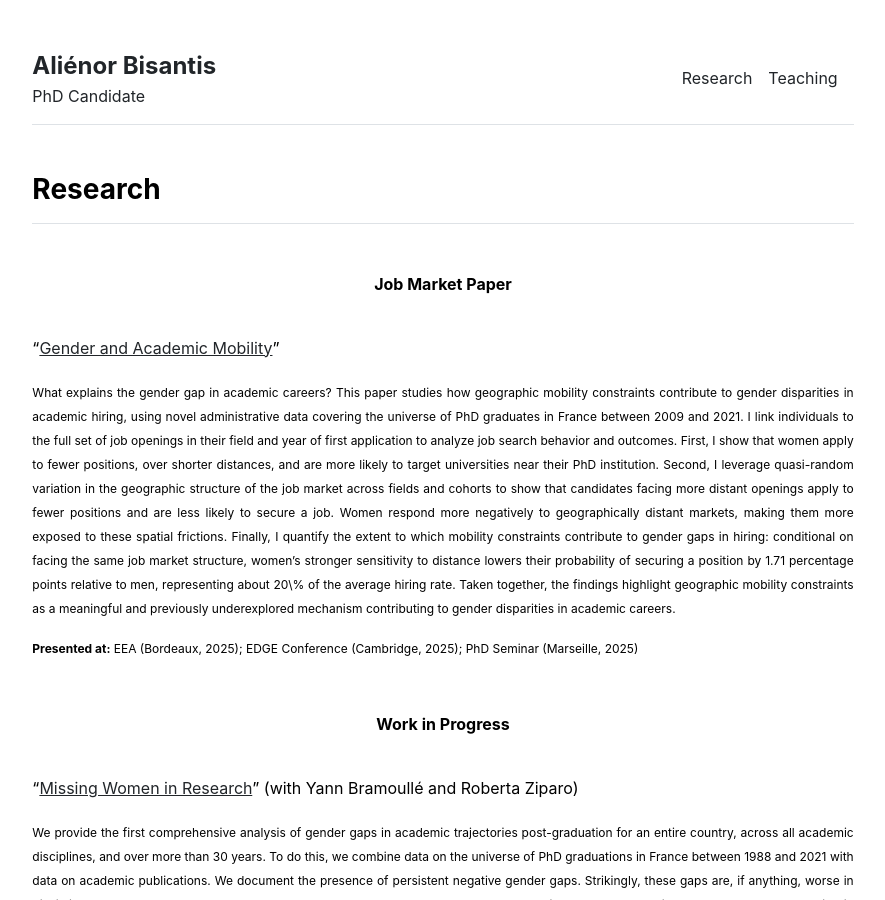
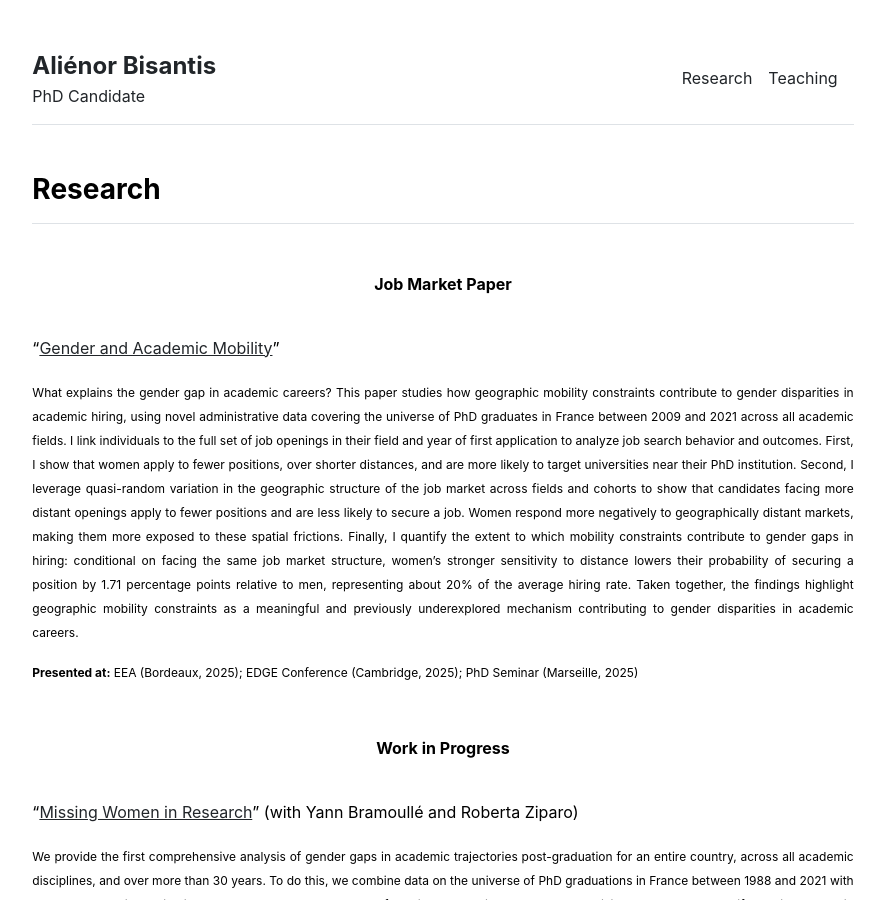
Before and after one commit to alienorbisantis/alienorbisantis.github.io, a Jekyll site: the page built from Research/Research.md, in a window 1280 px wide and 900 px high. Shown: the whole window, without its empty margins (197-1082 px from the left). Built offline with Jekyll 4.4.1, drawn with Linux system fonts in a browser that asks for light colours.

Commit message:
Update Research.md

```diff
--- a/Research/Research.md
+++ b/Research/Research.md
@@ -13,7 +13,8 @@ title: "Research"
 "[Gender and Academic Mobility]({{ site.github.url }}/assets//pdf//JMP_BISANTIS.pdf)"
 
 <p align="justify">
-<sub>What explains the gender gap in academic careers? This paper studies how geographic mobility constraints contribute to gender disparities in academic hiring, using novel administrative data covering the universe of PhD graduates in France between 2009 and 2021. I link individuals to the full set of job openings in their field and year of first application to analyze job search behavior and outcomes. First, I show that women apply to fewer positions, over shorter distances, and are more likely to target universities near their PhD institution. Second, I leverage quasi-random variation in the geographic structure of the job market across fields and cohorts to show that candidates facing more distant openings apply to fewer positions and are less likely to secure a job. Women respond more negatively to geographically distant markets, making them more exposed to these spatial frictions. Finally, I quantify the extent to which mobility constraints contribute to gender gaps in hiring: conditional on facing the same job market structure, women’s stronger sensitivity to distance lowers their probability of securing a position by 1.71 percentage points relative to men,  representing about 20\% of the average hiring rate. Taken together, the findings highlight geographic mobility constraints as a meaningful and previously underexplored mechanism contributing to gender disparities in academic careers.</sub>
+<sub>What explains the gender gap in academic careers? This paper studies how geographic mobility constraints contribute to gender disparities in academic hiring, using novel administrative data covering the universe of PhD graduates in France between 2009 and 2021 across all academic fields. I link individuals to the full set of job openings in their field and year of first application to analyze job search behavior and outcomes. First, I show that women apply to fewer positions, over shorter distances, and are more likely to target universities near their PhD institution. Second, I leverage quasi-random variation in the geographic structure of the job market across fields and cohorts to show that candidates facing more distant openings apply to fewer positions and are less likely to
+secure a job. Women respond more negatively to geographically distant markets, making them more exposed to these spatial frictions. Finally, I quantify the extent to which mobility constraints contribute to gender gaps in hiring: conditional on facing the same job market structure, women’s stronger sensitivity to distance lowers their probability of securing a position by 1.71 percentage points relative to men, representing about 20% of the average hiring rate. Taken together, the findings highlight geographic mobility constraints as a meaningful and previously underexplored mechanism contributing to gender disparities in academic careers.</sub>
  </p>
 
 <p align="justify">
```
